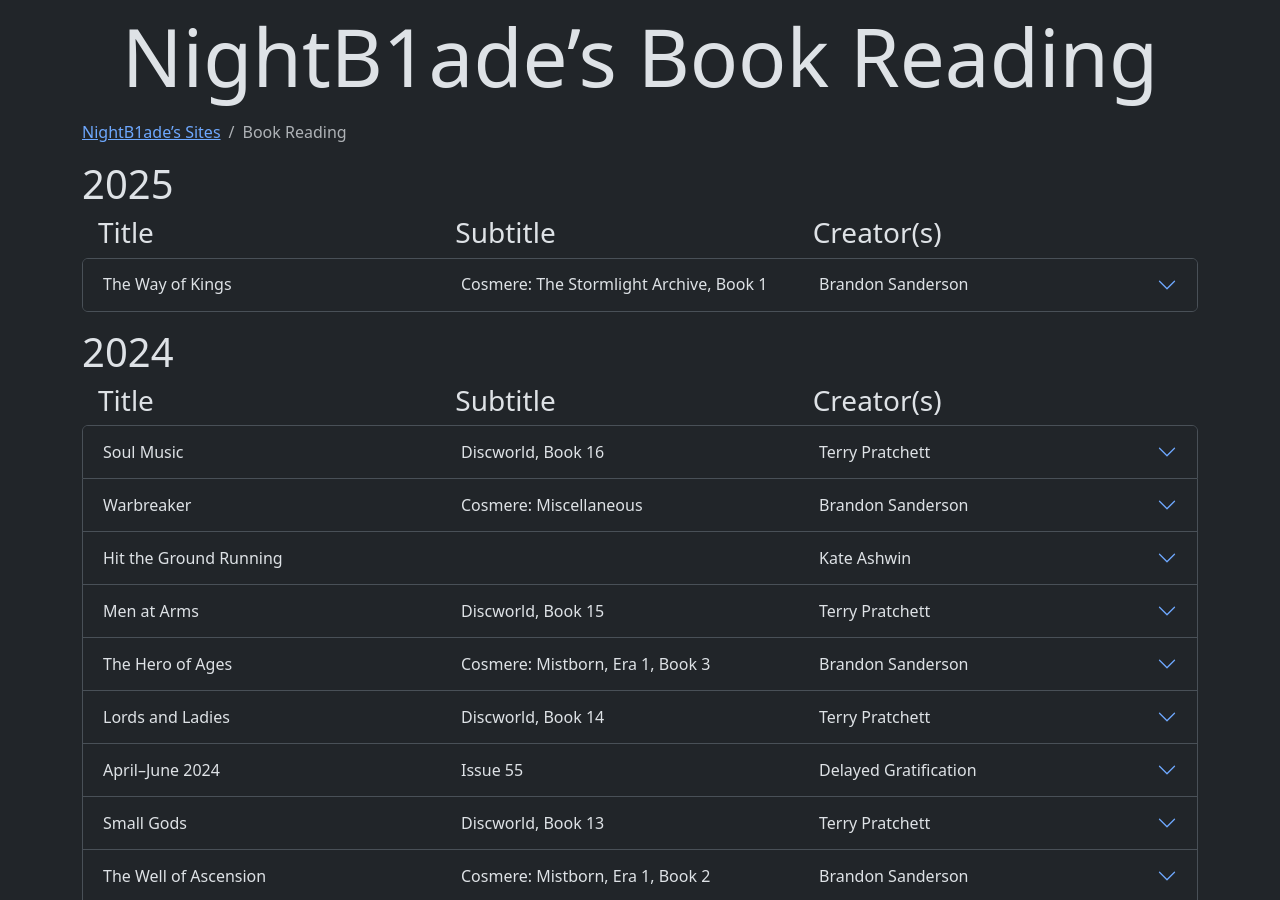
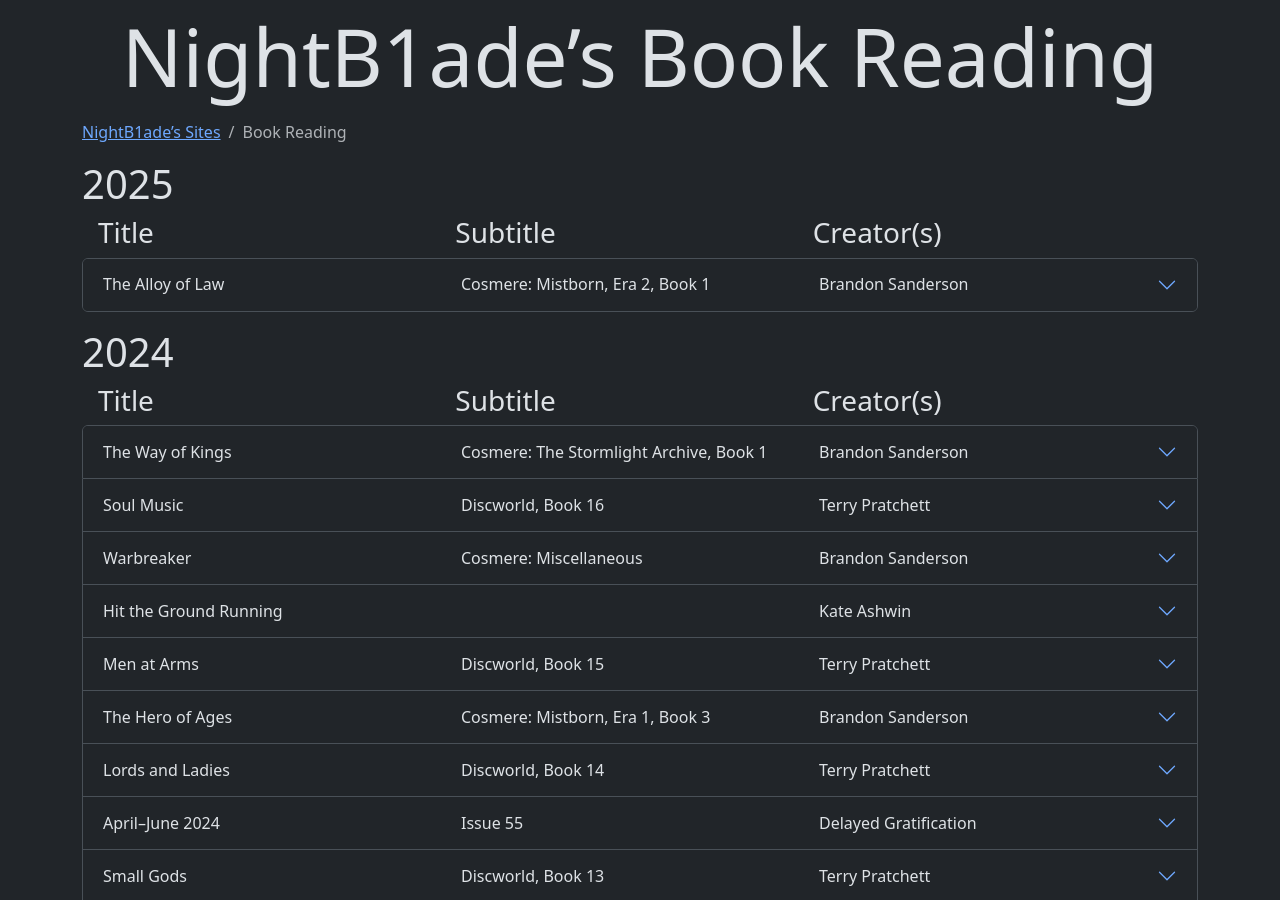
Before and after one commit to NightB1ade/BookReading, a Jekyll site: the page built from index.html, in a window 1280 px wide and 900 px high. Built offline with Jekyll 4.4.1, drawn with Linux system fonts in a browser that asks for light colours.

Commit message:
Add: The Alloy of Law

```diff
--- a/_data/ReadingList.json
+++ b/_data/ReadingList.json
@@ -1939,4 +1939,38 @@
 			}
 		]
 	}
+	, {
+		"title": "The Alloy of Law"
+		, "subtitle": "Cosmere: Mistborn, Era 2, Book 1"
+		, "creators": [
+			"Brandon Sanderson"
+		]
+		, "numPages": 326
+		, "notes": []
+		, "isbns": [{
+			"isbn": "9780575105829"
+			, "description": "Paperback"
+		}]
+		, "progress": [{
+				"date": "2025-01-07"
+				, "page": 41
+			}
+			, {
+				"date": "2025-01-08"
+				, "page": 76
+			}
+			, {
+				"date": "2025-01-09"
+				, "page": 206
+			}
+			, {
+				"date": "2025-01-10"
+				, "page": 289
+			}
+			, {
+				"date": "2025-01-11"
+				, "page": 326
+			}
+		]
+	}
 ]
```
